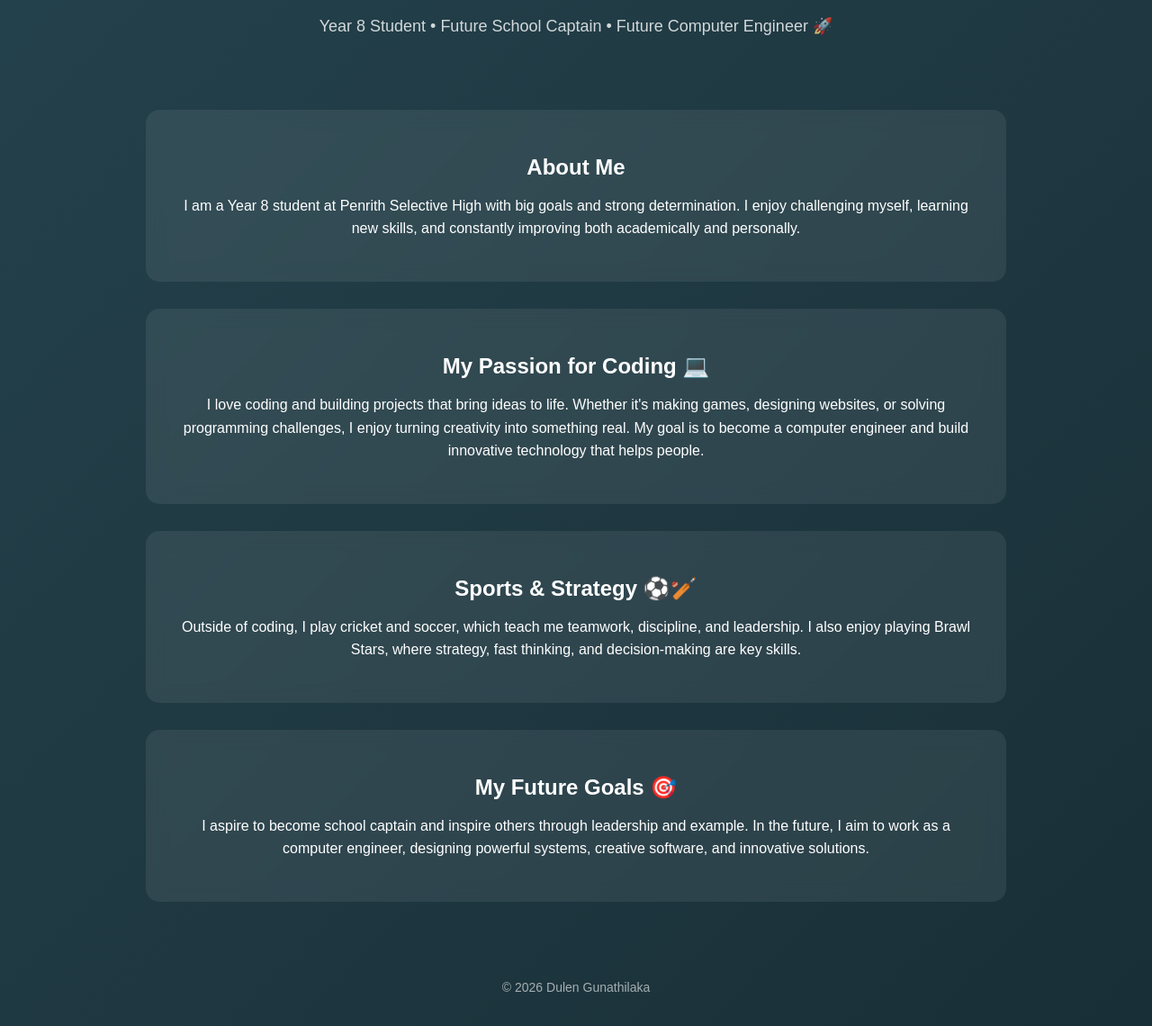
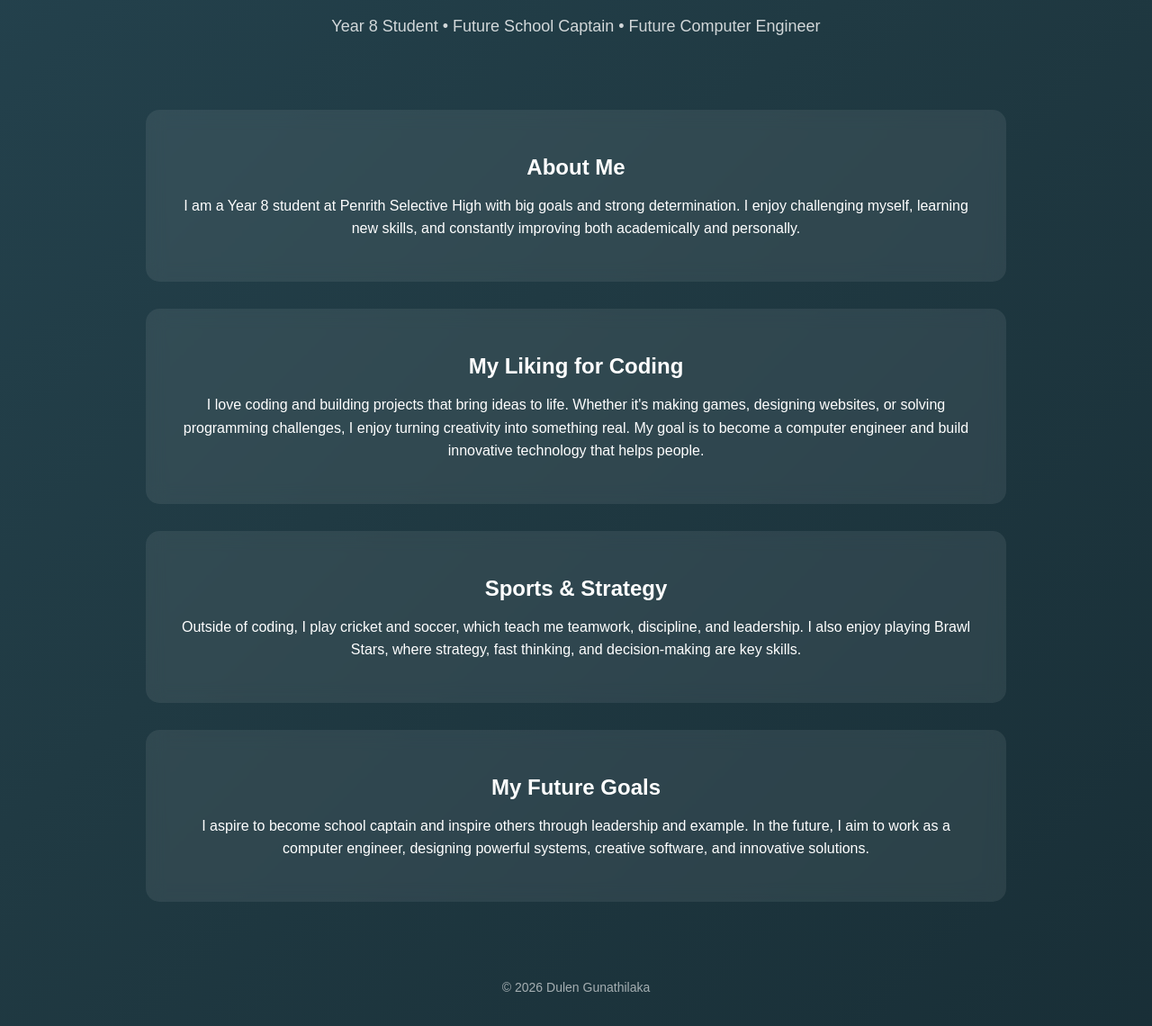
Before and after one commit to dulengunathilaka/dulengunathilaka.github.io, a plain HTML site: page index.html in a window 1280 px wide. Shown: the part 150-1290 px from the top of the page at 90% size. Drawn offline with Linux system fonts and the light colour scheme.

Commit message:
Update index.html

```diff
--- a/index.html
+++ b/index.html
@@ -9,7 +9,7 @@
 
     <header>
         <h1>Dulen Gunathilaka</h1>
-        <p class="subtitle">Year 8 Student • Future School Captain • Future Computer Engineer 🚀</p>
+        <p class="subtitle">Year 8 Student • Future School Captain • Future Computer Engineer </p>
     </header>
 
     <section class="card">
@@ -22,7 +22,7 @@
     </section>
 
     <section class="card">
-        <h2>My Passion for Coding 💻</h2>
+        <h2>My Liking for Coding </h2>
         <p>
             I love coding and building projects that bring ideas to life. Whether it's making games,
             designing websites, or solving programming challenges, I enjoy turning creativity into
@@ -32,7 +32,7 @@
     </section>
 
     <section class="card">
-        <h2>Sports & Strategy ⚽🏏</h2>
+        <h2>Sports & Strategy </h2>
         <p>
             Outside of coding, I play cricket and soccer, which teach me teamwork, discipline,
             and leadership. I also enjoy playing Brawl Stars, where strategy, fast thinking,
@@ -41,7 +41,7 @@
     </section>
 
     <section class="card">
-        <h2>My Future Goals 🎯</h2>
+        <h2>My Future Goals </h2>
         <p>
             I aspire to become school captain and inspire others through leadership and example.
             In the future, I aim to work as a computer engineer, designing powerful systems,
```
